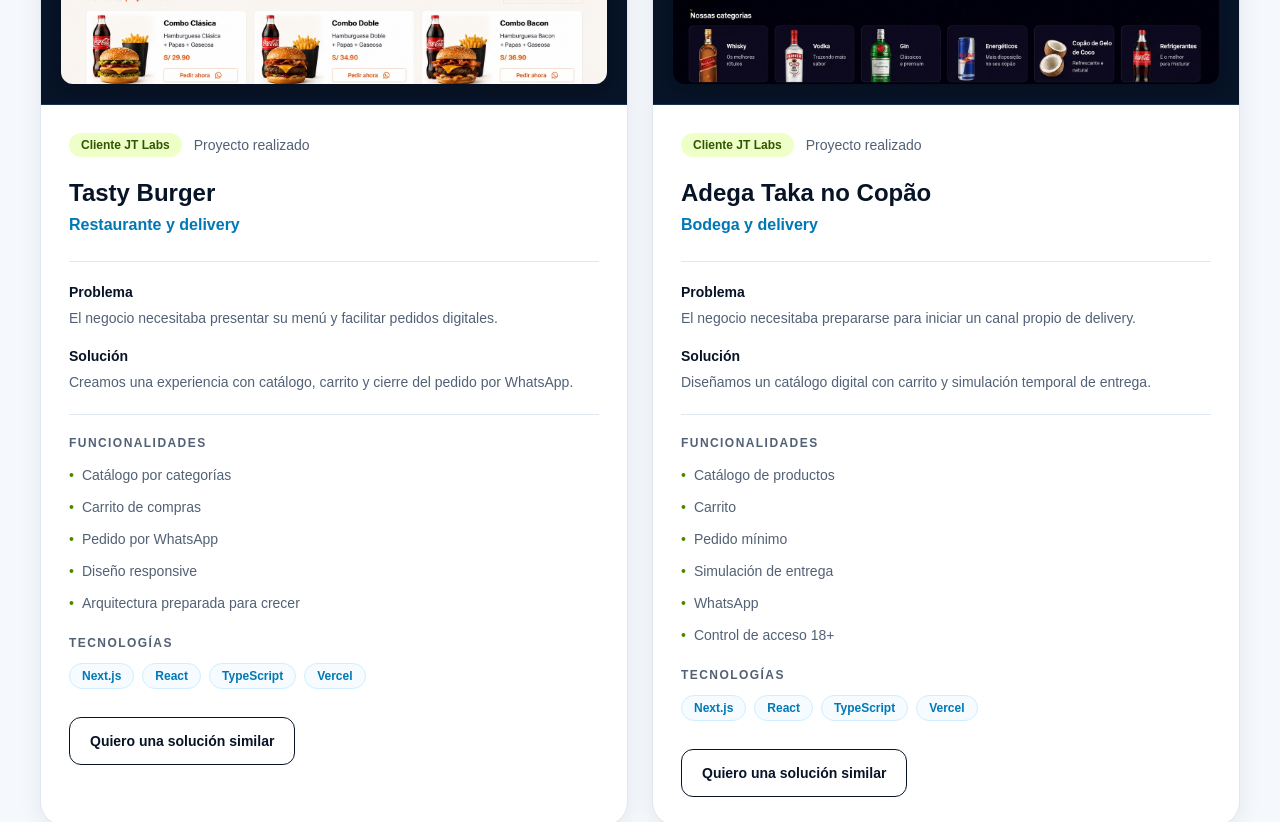
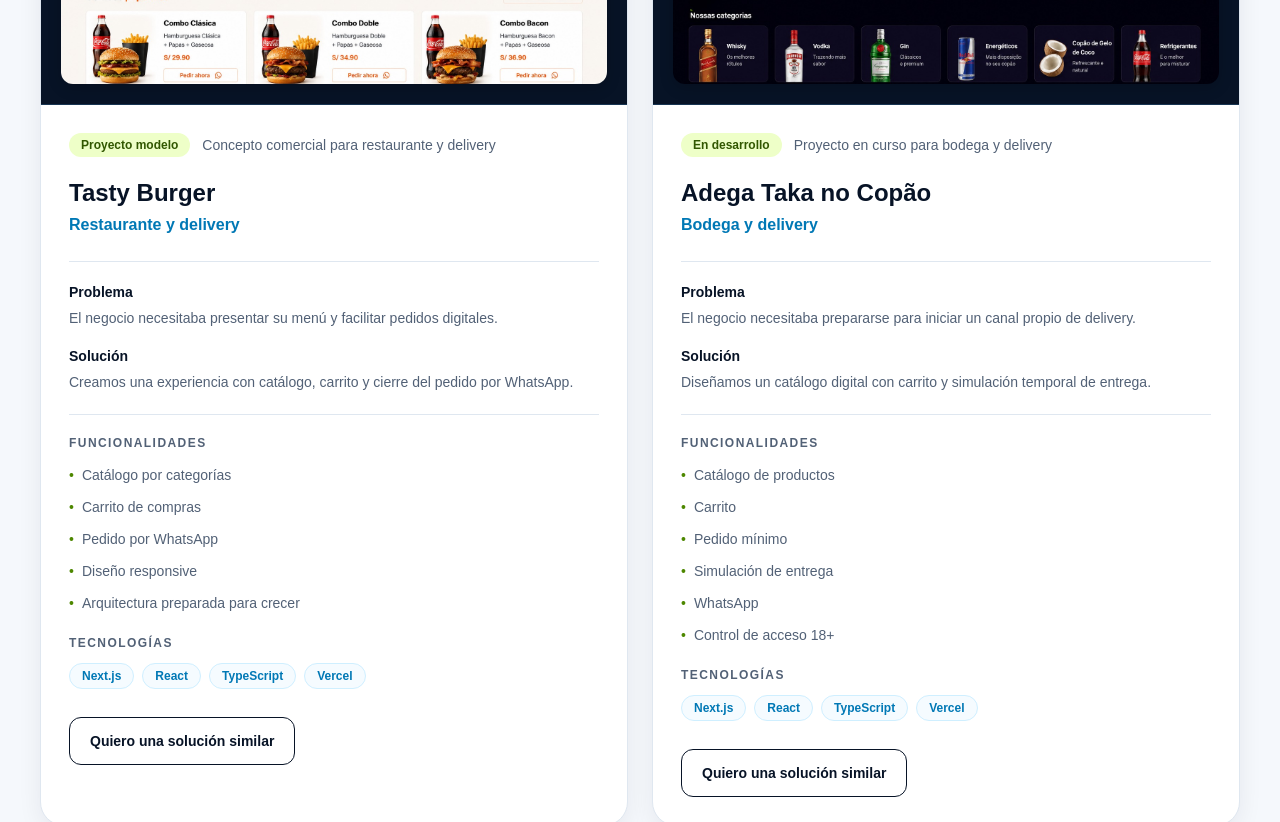
Before and after one commit to thnalvarez/jt-labs, a Next.js app: page / in a window 1280 px wide. Shown: the part 1380-2202 px from the top of the page. Built offline with nearby package versions, Linux system fonts and the light colour scheme; no server answers.

Commit message:
feat(conversion): clarify project status and trust

```diff
--- a/src/components/sections/Contact/ContactSection.tsx
+++ b/src/components/sections/Contact/ContactSection.tsx
@@ -16,6 +16,22 @@ export function Contact() {
             description="Completa la información inicial y te contactaremos para entender tu negocio, objetivos y necesidades."
           />
         </Reveal>
+        <Reveal delay={50}>
+          <aside className="mt-8 rounded-2xl bg-[#071326] p-5 text-white sm:flex sm:items-center sm:justify-between sm:gap-6">
+            <div>
+              <p className="text-sm font-bold uppercase tracking-[.14em] text-[#55CFFF]">
+                Experiencia aplicada
+              </p>
+              <p className="mt-2 text-sm leading-6 text-[#C2D0E0]">
+                Soluciones digitales pensadas para negocios locales que quieren vender y crecer.
+              </p>
+            </div>
+            <ul className="mt-4 flex flex-wrap gap-2 text-xs font-bold sm:mt-0 sm:justify-end">
+              <li className="rounded-full bg-white/10 px-3 py-2">Tasty Burger · Proyecto modelo</li>
+              <li className="rounded-full bg-white/10 px-3 py-2">Taka no Copão · En desarrollo</li>
+            </ul>
+          </aside>
+        </Reveal>
         <Reveal
           delay={80}
           className="mx-auto mt-10 max-w-3xl rounded-3xl border border-[#DFE7F0] bg-white p-6 shadow-[0_8px_28px_rgba(7,19,38,.06)] sm:p-8"
--- a/src/components/sections/Projects/index.tsx
+++ b/src/components/sections/Projects/index.tsx
@@ -25,7 +25,7 @@ export function Projects() {
                 <div className="relative aspect-[8/5] overflow-hidden rounded-xl shadow-[0_4px_14px_rgba(0,0,0,.18)]">
                   <Image
                     src={project.image}
-                    alt={`Vista previa conceptual de ${project.name}`}
+                    alt={`Vista previa del proyecto ${project.name}`}
                     fill
                     sizes="(max-width: 1023px) calc(100vw - 48px), 560px"
                     className="object-cover transition-transform duration-200 group-hover:scale-[1.03]"
--- a/src/content/es/home.ts
+++ b/src/content/es/home.ts
@@ -97,11 +97,11 @@ export const homeContent = {
   projects: [
     {
       name: "Tasty Burger",
-      type: "Proyecto realizado",
+      type: "Concepto comercial para restaurante y delivery",
       category: "Restaurante y delivery",
       problem: "El negocio necesitaba presentar su menú y facilitar pedidos digitales.",
       solution: "Creamos una experiencia con catálogo, carrito y cierre del pedido por WhatsApp.",
-      status: "Cliente JT Labs",
+      status: "Proyecto modelo",
       image: "/images/projects/tasty-burger-preview.png",
       features: [
         "Catálogo por categorías",
@@ -114,11 +114,11 @@ export const homeContent = {
     },
     {
       name: "Adega Taka no Copão",
-      type: "Proyecto realizado",
+      type: "Proyecto en curso para bodega y delivery",
       category: "Bodega y delivery",
       problem: "El negocio necesitaba prepararse para iniciar un canal propio de delivery.",
       solution: "Diseñamos un catálogo digital con carrito y simulación temporal de entrega.",
-      status: "Cliente JT Labs",
+      status: "En desarrollo",
       image: "/images/projects/taka-no-copao-preview.png",
       features: [
         "Catálogo de productos",
```
